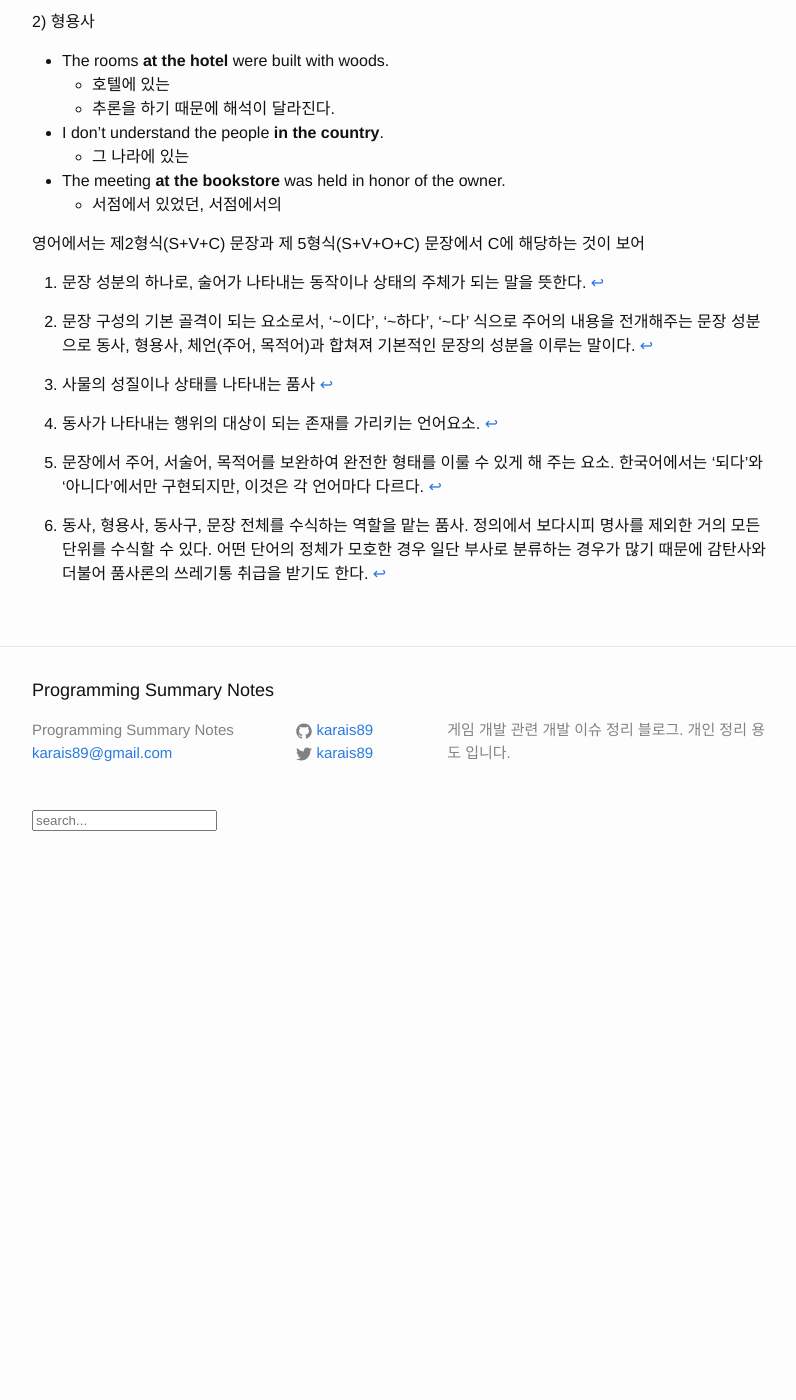
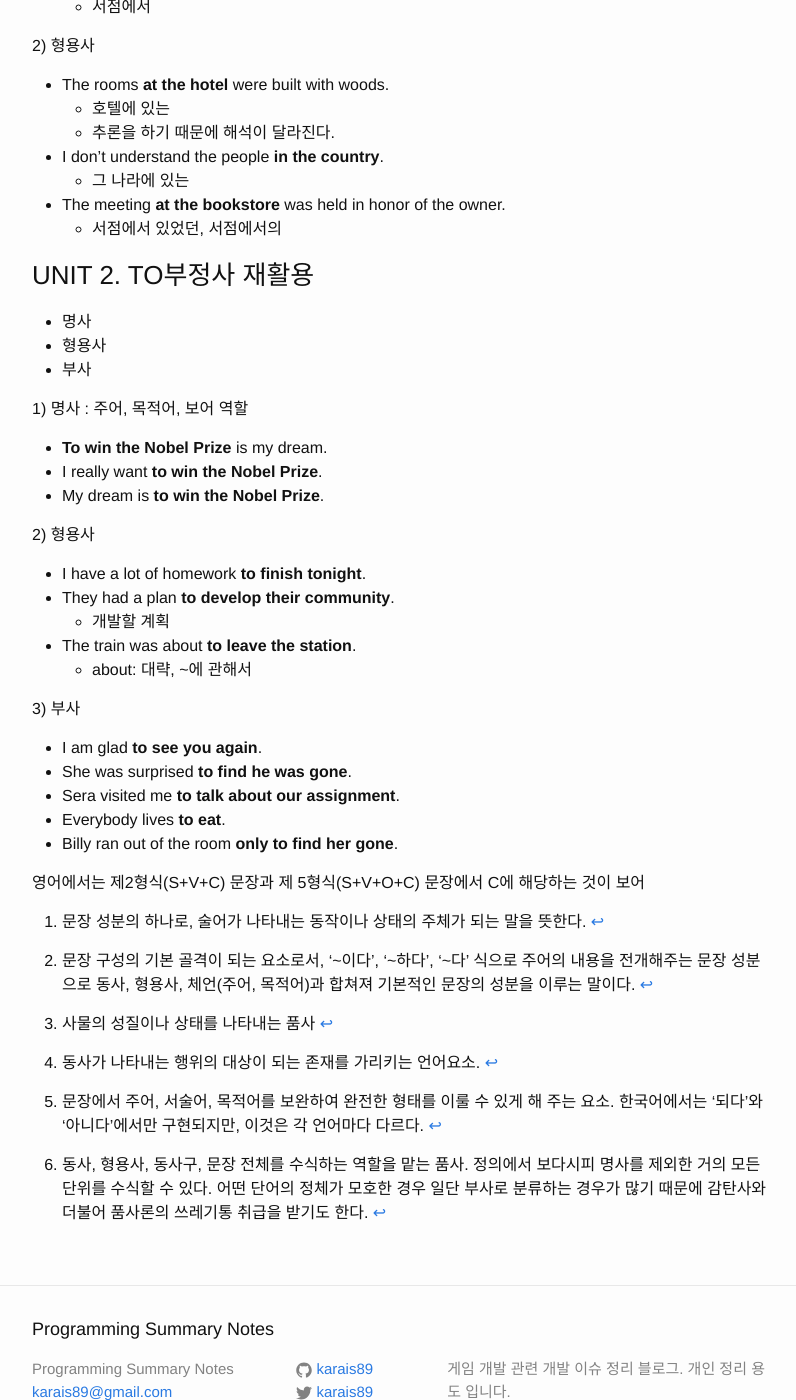
Before and after one commit to karais89/karais89.github.io_back, a Jekyll site: the page built from _posts/2018-12-14-hanmadiro-part-0.markdown, in a window 1280 px wide and 1400 px high, scrolled down 14703 px. Shown: the whole window, without its empty margins (238-1034 px from the left). Built offline with Jekyll 4.4.1, drawn with Linux system fonts in a browser that asks for light colours; comment, search, counter and statistics services are not loaded; before the commit the page ends 15595 px from its top, so only the background shows below that.

Commit message:
UNIT 2. TO부정사 재활용

```diff
--- a/_posts/2018-12-14-hanmadiro-part-0.markdown
+++ b/_posts/2018-12-14-hanmadiro-part-0.markdown
@@ -592,6 +592,32 @@ eat
 - The meeting **at the bookstore** was held in honor of the owner.
     - 서점에서 있었던, 서점에서의
 
+### UNIT 2. TO부정사 재활용
+
+- 명사
+- 형용사
+- 부사
+
+1) 명사 : 주어, 목적어, 보어 역할
+- **To win the Nobel Prize** is my dream.
+- I really want **to win the Nobel Prize**.
+- My dream is **to win the Nobel Prize**.
+
+2) 형용사
+- I have a lot of homework **to finish tonight**.
+- They had a plan **to develop their community**.
+    - 개발할 계획
+- The train was about **to leave the station**.
+    - about: 대략, ~에 관해서
+
+3) 부사
+- I am glad **to see you again**.
+- She was surprised **to find he was gone**.
+- Sera visited me **to talk about our assignment**.
+- Everybody lives **to eat**.
+- Billy ran out of the room **only to find her gone**.
+
+
 [^1]: 문장 성분의 하나로, 술어가 나타내는 동작이나 상태의 주체가 되는 말을 뜻한다.
 
 [^2]: 문장 구성의 기본 골격이 되는 요소로서, '~이다', '~하다', '~다' 식으로 주어의 내용을 전개해주는 문장 성분으로 동사, 형용사, 체언(주어, 목적어)과 합쳐져 기본적인 문장의 성분을 이루는 말이다.
```
